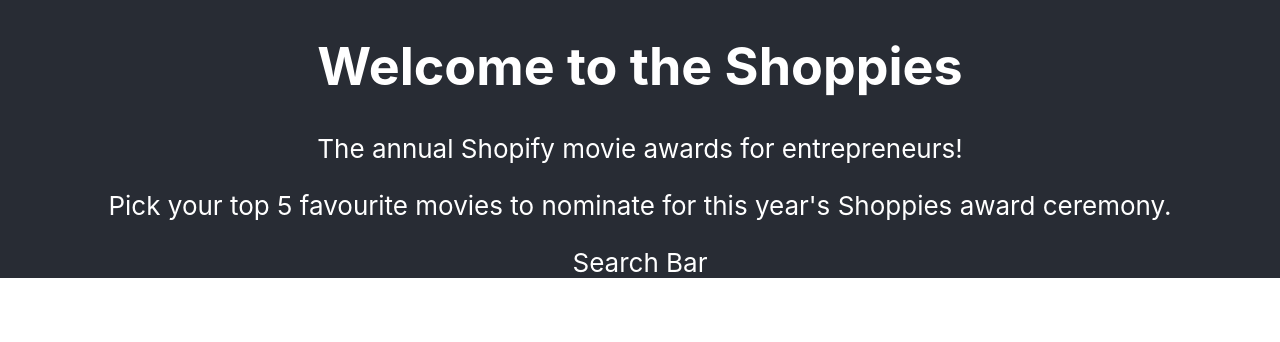
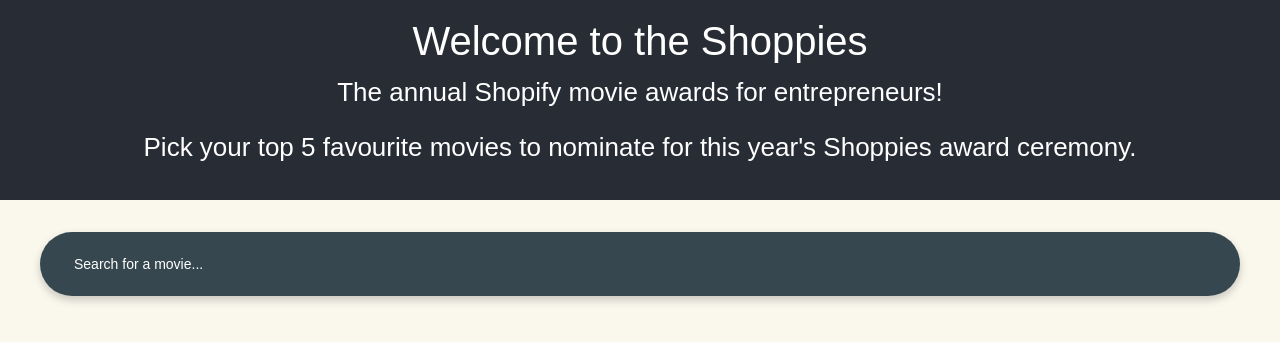
Before and after one commit to zaindewsi/the-shoppies, a React (Create React App) app: page / in a window 1280 px wide. Shown: the top 342 px of the page. Built offline with nearby package versions, Linux system fonts and the light colour scheme.

Commit message:
created header search bar

```diff
--- a/package.json
+++ b/package.json
@@ -6,9 +6,12 @@
     "@testing-library/jest-dom": "^5.11.4",
     "@testing-library/react": "^11.1.0",
     "@testing-library/user-event": "^12.1.10",
+    "axios": "^0.21.1",
+    "lodash": "^4.17.21",
     "react": "^17.0.2",
     "react-dom": "^17.0.2",
     "react-scripts": "4.0.3",
+    "styled-components": "^5.3.0",
     "web-vitals": "^1.0.1"
   },
   "scripts": {
--- a/public/index.html
+++ b/public/index.html
@@ -3,6 +3,12 @@
   <head>
     <meta charset="utf-8" />
     <link rel="icon" href="%PUBLIC_URL%/logo.png" />
+    <link
+      rel="stylesheet"
+      href="https://maxcdn.bootstrapcdn.com/bootstrap/4.5.0/css/bootstrap.min.css"
+      integrity="sha384-9aIt2nRpC12Uk9gS9baDl411NQApFmC26EwAOH8WgZl5MYYxFfc+NcPb1dKGj7Sk"
+      crossorigin="anonymous"
+    />
     <meta name="viewport" content="width=device-width, initial-scale=1" />
     <meta name="theme-color" content="#000000" />
     <meta
--- a/src/App.css
+++ /dev/null
@@ -1,18 +0,0 @@
-.App {
-  text-align: center;
-}
-
-.App-header {
-  background-color: #282c34;
-  min-height: 25vh;
-  display: flex;
-  flex-direction: column;
-  align-items: center;
-  justify-content: center;
-  font-size: calc(10px + 2vmin);
-  color: white;
-}
-
-.App-link {
-  color: #61dafb;
-}
--- a/src/App.js
+++ b/src/App.js
@@ -1,10 +1,11 @@
-import "./App.css";
 import Header from "./components/Header";
+import Search from "./components/Search";
 
 function App() {
   return (
-    <div className="App">
+    <div>
       <Header />
+      <Search />
     </div>
   );
 }
--- a/src/components/Header.js
+++ b/src/components/Header.js
@@ -1,22 +1,29 @@
 import React from "react";
+import styled from "styled-components";
 import Search from "./Search";
 
-function Header() {
+const Header = () => {
   return (
-    <div>
-      <header className="App-header">
-        <div>
-          <h1>Welcome to the Shoppies</h1>
-          <p>The annual Shopify movie awards for entrepreneurs!</p>
-          <p>
-            Pick your top 5 favourite movies to nominate for this year's
-            Shoppies award ceremony.
-          </p>
-        </div>
-        <Search />
-      </header>
-    </div>
+    <Top>
+      <h1>Welcome to the Shoppies</h1>
+      <p>The annual Shopify movie awards for entrepreneurs!</p>
+      <p>
+        Pick your top 5 favourite movies to nominate for this year's Shoppies
+        award ceremony.
+      </p>
+    </Top>
   );
-}
+};
+
+const Top = styled.div`
+  background-color: #282c34;
+  min-height: 25vh;
+  display: flex;
+  flex-direction: column;
+  align-items: center;
+  justify-content: center;
+  font-size: calc(10px + 2vmin);
+  color: white;
+`;
 
 export default Header;
--- a/src/components/Search.js
+++ b/src/components/Search.js
@@ -1,7 +1,70 @@
-import React from "react";
+import React, { useState, useEffect, useCallback } from "react";
+import styled from "styled-components";
+import axios from "axios";
+import _ from "lodash";
 
-function Search() {
-  return <div>Search Bar</div>;
-}
+const Search = () => {
+  const [input, setInput] = useState("");
+  const [searchQuery, setSearchQuery] = useState("");
+  const [resultData, setResultData] = useState([]);
+
+  const sendQuery = async (query) => {
+    let data = await axios.get(
+      `http://www.omdbapi.com/?i=tt3896198&apikey=434167e&s=${query}`
+    );
+    setResultData(data.data.Search);
+  };
+
+  const delayedQuery = useCallback(
+    _.debounce((q) => sendQuery(q), 500),
+    []
+  );
+
+  return (
+    <div>
+      <Form>
+        <Input
+          onChange={(e) => setInput(e.target.value)}
+          value={input}
+          placeholder="Search for a movie..."
+        />
+      </Form>
+    </div>
+  );
+};
+
+const Form = styled.form`
+  position: relative;
+  display: flex;
+  align-items: center;
+  justify-content: center;
+  box-shadow: 0 4px 8px rgba(0, 0, 0, 0.2);
+  background-color: #37474f;
+  width: 75rem;
+  cursor: "auto";
+  padding: 2rem;
+  height: 2rem;
+  border-radius: 10rem;
+  transition: width 300ms cubic-bezier(0.645, 0.045, 0.355, 1);
+  margin: 2rem auto;
+`;
+
+const Input = styled.input`
+  font-size: 14px;
+  line-height: 1;
+  background-color: transparent;
+  width: 100%;
+  border: none;
+  color: white;
+  transition: margin 300ms cubic-bezier(0.645, 0.045, 0.355, 1);
+
+  &:focus,
+  &:active {
+    outline: none;
+  }
+  &::placeholder {
+    color: white;
+  }
+`;
 
 export default Search;
--- a/src/index.css
+++ b/src/index.css
@@ -1,13 +1,37 @@
-body {
-  margin: 0;
-  font-family: -apple-system, BlinkMacSystemFont, 'Segoe UI', 'Roboto', 'Oxygen',
-    'Ubuntu', 'Cantarell', 'Fira Sans', 'Droid Sans', 'Helvetica Neue',
-    sans-serif;
-  -webkit-font-smoothing: antialiased;
-  -moz-osx-font-smoothing: grayscale;
+html {
+  scroll-behavior: smooth;
 }
 
-code {
-  font-family: source-code-pro, Menlo, Monaco, Consolas, 'Courier New',
-    monospace;
+* {
+  box-sizing: border-box;
 }
+
+body {
+  background-color: #faf7ed;
+  color: #f9f9f9;
+
+  font-family: Poppins, sans-serif;
+  margin: 0;
+  padding: 0;
+}
+
+a {
+  color: #f9f9f9;
+  text-decoration: none;
+}
+
+@media only screen and (min-width: 768px) {
+  body {
+    font-size: 16px;
+  }
+}
+@media only screen and (min-width: 480px) and (max-width: 768px) {
+  body {
+    font-size: 15px;
+  }
+}
+@media only screen and (max-width: 479px) {
+  body {
+    font-size: 14px;
+  }
+}
```
Also changed, not shown: 1 other file (tests, documents, lock files or other folders).
